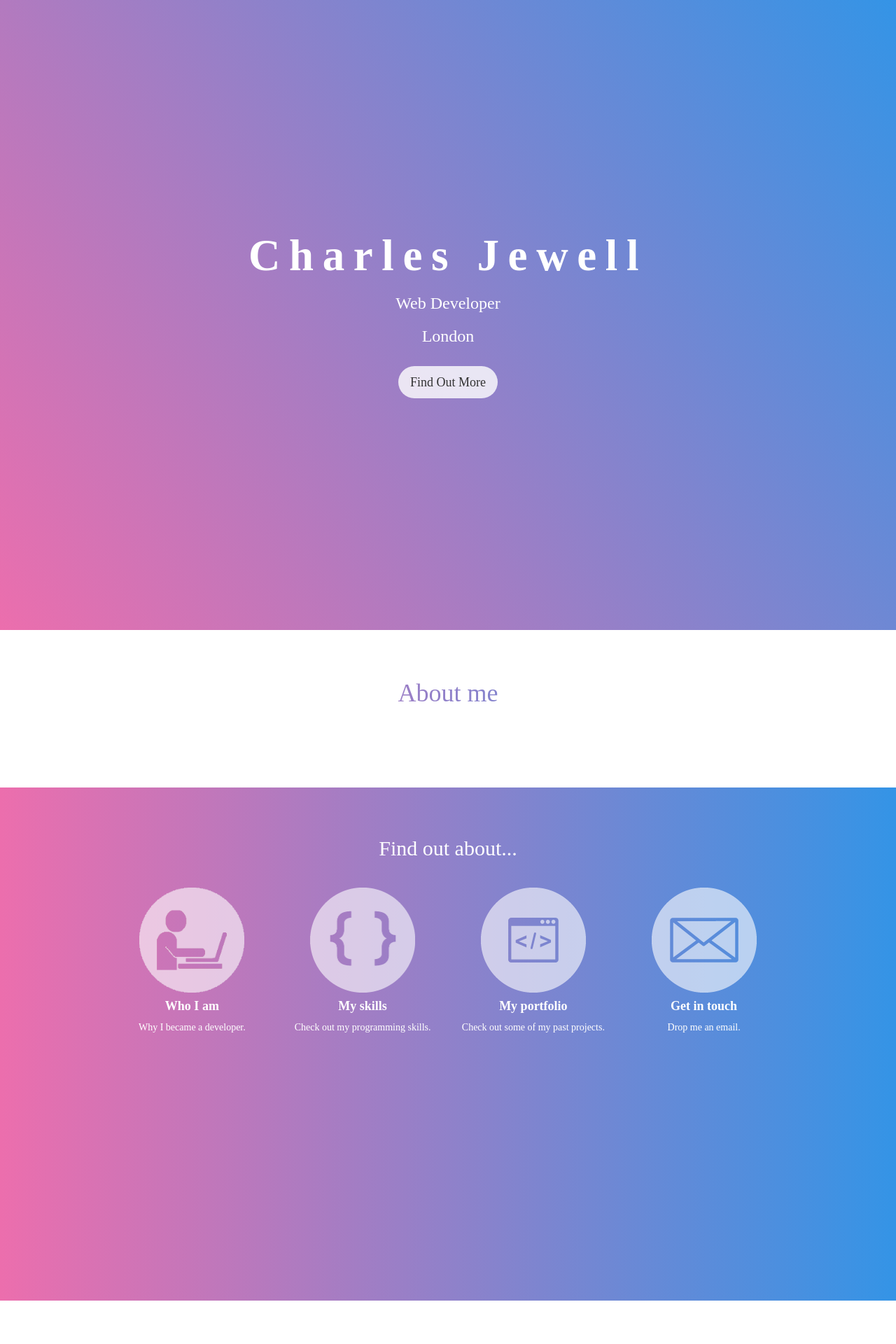
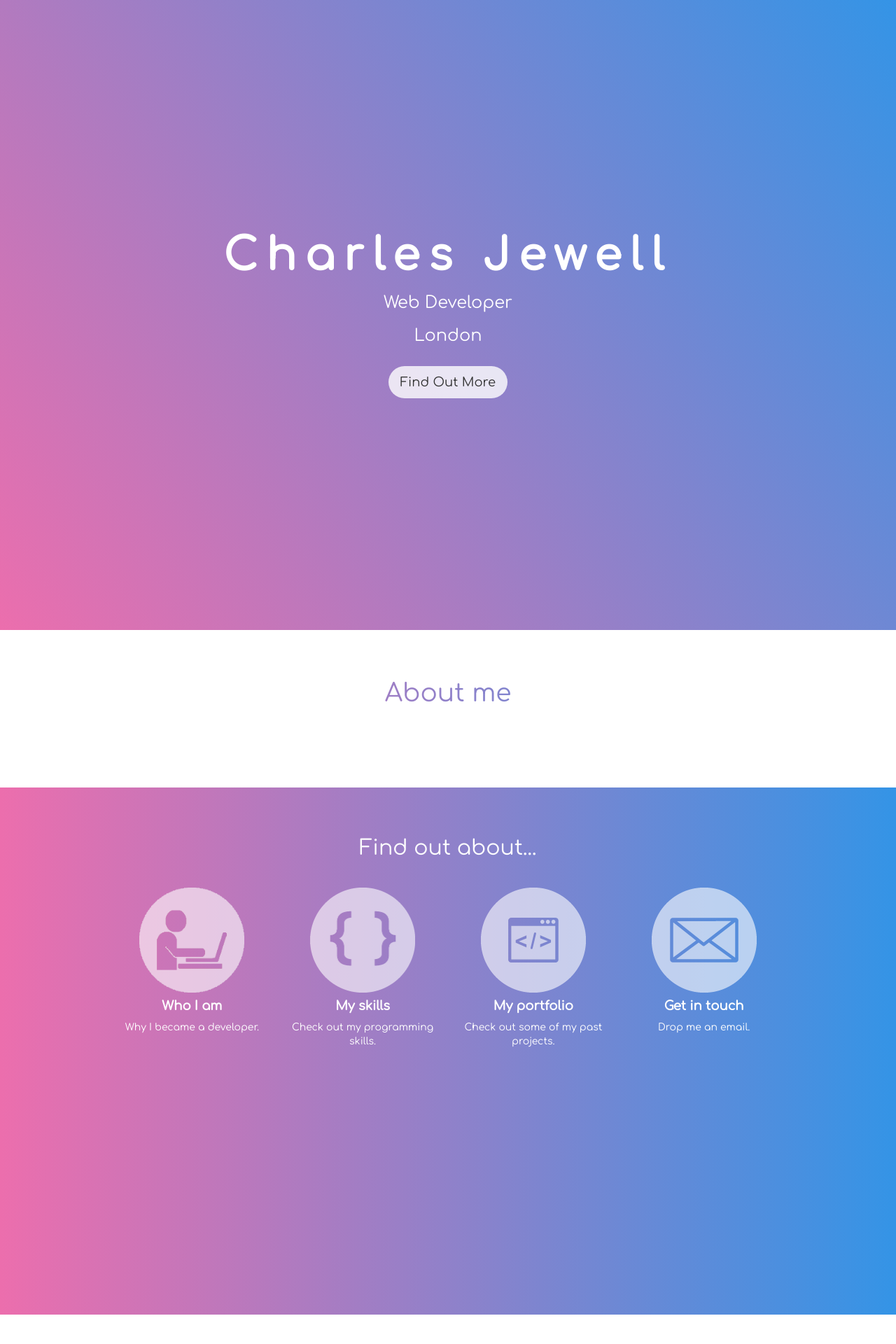
Before and after one commit to cjewell47/cjewell47.github.io, a Jekyll site: the page built from index.html, in a window 1280 px wide. Shown: the top 1920 px of the page at 70% size. Built offline with Jekyll 4.4.1, drawn with Linux system fonts in a browser that asks for light colours.

Commit message:
resource hint off font

```diff
--- a/_includes/head.html
+++ b/_includes/head.html
@@ -25,8 +25,8 @@
   <link href="css/stylish-portfolio.css" rel="stylesheet">
 
   <!-- Custom Fonts -->
-  <link href="font-awesome/css/font-awesome.min.css" rel="preconnect" as="font">
-  <link href="http://fonts.googleapis.com/css?family=Source+Sans+Pro:300,400,700,300italic,400italic,700italic" rel="preconnect" as="font" crossorigin="anonymous">
-  <link href="https://fonts.googleapis.com/css?family=Comfortaa" rel="preconnect" as="font" crossorigin="anonymous">
+  <link href="font-awesome/css/font-awesome.min.css" rel="stylesheet" as="font">
+  <link href="http://fonts.googleapis.com/css?family=Source+Sans+Pro:300,400,700,300italic,400italic,700italic" rel="stylesheet" as="font" crossorigin="anonymous">
+  <link href="https://fonts.googleapis.com/css?family=Comfortaa" rel="stylesheet" as="font" crossorigin="anonymous">
 
 </head>
```
